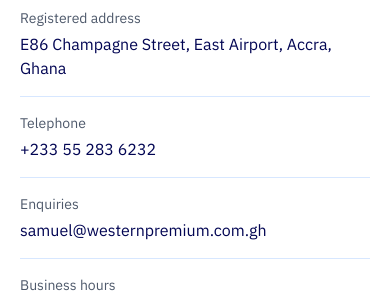
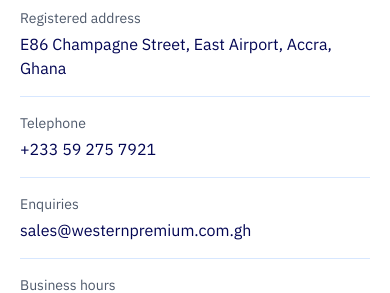
Before and after one commit to vaneli-van/westernpremiumweb, a Next.js app: page /about in a window 390 px wide. Shown: the part 4460-4753 px from the top of the page. Built offline with nearby package versions, Linux system fonts and the light colour scheme; no server answers; a web font is replaced by a local one.

Commit message:
Contact: sales@ inbox and new phone/WhatsApp number

```diff
--- a/content/company.ts
+++ b/content/company.ts
@@ -14,9 +14,9 @@ export const company = {
     'Western Premium Company Limited is an indigenous Ghanaian enterprise supply and infrastructure company supplying IT equipment, industrial spares and operational essentials.',
   purpose:
     'To improve the lifecycle of our clients’ assets through the supply and service of quality IT and maintenance, repair and operations equipment and consumables.',
-  phone: '+233 55 283 6232',
-  phoneHref: 'tel:+233552836232',
-  email: 'samuel@westernpremium.com.gh',
+  phone: '+233 59 275 7921',
+  phoneHref: 'tel:+233592757921',
+  email: 'sales@westernpremium.com.gh',
   address: {
     street: 'E86 Champagne Street',
     locality: 'East Airport',
@@ -40,7 +40,7 @@ export const company = {
   /** Countries listed as served in search-engine data. */
   areaServed: ['Ghana', 'West Africa'],
   /** WhatsApp number in international format, digits only, used for wa.me links. */
-  whatsappNumber: '233552836232',
+  whatsappNumber: '233592757921',
   whatsappMessage: 'Hello Western Premium, I would like to request a quotation.',
   /**
    * Typical turnaround for a quotation, e.g. 'within 2 business days'. Shown beside calls to action
@@ -48,7 +48,7 @@ export const company = {
    */
   quoteResponseTime: null as string | null,
   /** Inbox that receives quotation form notifications. */
-  enquiriesEmail: 'samuel@westernpremium.com.gh',
+  enquiriesEmail: 'sales@westernpremium.com.gh',
   /** Sender for form emails. The domain must be verified in Resend before emails will send. */
   formSender: 'Western Premium <enquiries@westernpremium.com.gh>',
 
```
